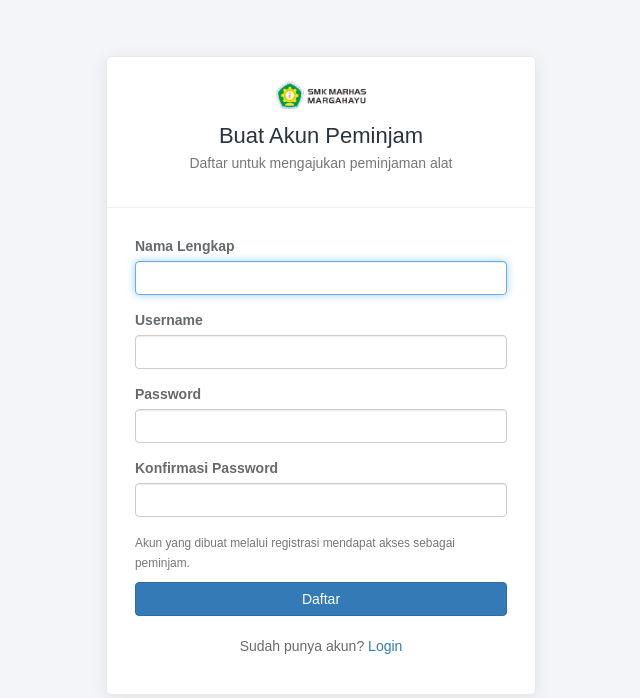
After one commit to avicenna404/ujikom, a Laravel app: page /register in a window 1280 px wide. The commit adds this page. Shown: the top 698 px of the page, without its empty margins (319-959 px from the left). Run offline with Laravel 12, Linux system fonts and the light colour scheme.

Commit message:
feat: registrasi

```diff
--- /dev/null
+++ b/app/Http/Controllers/Auth/RegisterController.php
@@ -0,0 +1,45 @@
+<?php
+
+declare(strict_types=1);
+
+namespace App\Http\Controllers\Auth;
+
+use App\Http\Controllers\Controller;
+use App\Models\User;
+use Illuminate\Auth\Events\Registered;
+use Illuminate\Http\RedirectResponse;
+use Illuminate\Http\Request;
+use Illuminate\Support\Facades\Auth;
+use Illuminate\View\View;
+
+class RegisterController extends Controller
+{
+    public function create(): View
+    {
+        return view('auth.register');
+    }
+
+    public function store(Request $request): RedirectResponse
+    {
+        $validated = $request->validate([
+            'nama_lengkap' => ['required', 'string', 'max:255'],
+            'username' => ['required', 'string', 'max:100', 'alpha_dash', 'unique:users,username'],
+            'password' => ['required', 'string', 'min:8', 'confirmed'],
+        ]);
+
+        $user = User::create([
+            'nama_lengkap' => $validated['nama_lengkap'],
+            'username' => $validated['username'],
+            'password' => $validated['password'],
+            'role' => 'peminjam',
+        ]);
+
+        event(new Registered($user));
+
+        Auth::login($user);
+        $request->session()->regenerate();
+
+        return redirect()->route('katalog-alat.index')
+            ->with('success', 'Registrasi berhasil. Selamat datang!');
+    }
+}
--- a/resources/views/auth/login.blade.php
+++ b/resources/views/auth/login.blade.php
@@ -45,6 +45,7 @@
                     </div>
                     <button type="submit" class="btn btn-primary btn-block">Login</button>
                 </form>
+                <p class="text-center" style="margin-top:20px;">Belum punya akun? <a href="{{ route('register') }}">Daftar sebagai peminjam</a></p>
             </div>
         </div>
     </main>
--- /dev/null
+++ b/resources/views/auth/register.blade.php
@@ -0,0 +1,56 @@
+<!doctype html>
+<html lang="id">
+<head>
+    <meta charset="utf-8">
+    <meta name="viewport" content="width=device-width, initial-scale=1">
+    <title>Registrasi | Sistem Peminjaman Alat</title>
+    <link rel="stylesheet" href="{{ asset('assets/css/bootstrap.min.css') }}">
+    <style>
+        body { background: #F3F5F8; color: #676a6d; font-family: Arial, sans-serif; }
+        .register-wrap { max-width: 460px; margin: 7vh auto; padding: 0 15px; }
+        .register-panel { background: #fff; border: 1px solid #e7e9ed; border-radius: 5px; box-shadow: 0 4px 18px rgba(30, 40, 55, .08); }
+        .register-heading { padding: 24px 28px; border-bottom: 1px solid #f0f2f5; text-align: center; }
+        .register-heading img { max-width: 90px; max-height: 70px; margin-bottom: 10px; }
+        .register-heading h1 { margin: 5px 0; color: #2B333E; font-size: 22px; }
+        .register-body { padding: 28px; }
+    </style>
+</head>
+<body>
+    <main class="register-wrap">
+        <div class="register-panel">
+            <div class="register-heading">
+                <img src="{{ asset('assets/img/logo.png') }}" alt="Logo SMK Marhas">
+                <h1>Buat Akun Peminjam</h1>
+                <p class="text-muted">Daftar untuk mengajukan peminjaman alat</p>
+            </div>
+            <div class="register-body">
+                @if($errors->any())
+                    <div class="alert alert-danger">{{ $errors->first() }}</div>
+                @endif
+                <form method="POST" action="{{ route('register.store') }}">
+                    @csrf
+                    <div class="form-group">
+                        <label for="nama_lengkap">Nama Lengkap</label>
+                        <input id="nama_lengkap" name="nama_lengkap" type="text" class="form-control" value="{{ old('nama_lengkap') }}" required autofocus autocomplete="name">
+                    </div>
+                    <div class="form-group">
+                        <label for="username">Username</label>
+                        <input id="username" name="username" type="text" class="form-control" value="{{ old('username') }}" required autocomplete="username">
+                    </div>
+                    <div class="form-group">
+                        <label for="password">Password</label>
+                        <input id="password" name="password" type="password" class="form-control" required minlength="8" autocomplete="new-password">
+                    </div>
+                    <div class="form-group">
+                        <label for="password_confirmation">Konfirmasi Password</label>
+                        <input id="password_confirmation" name="password_confirmation" type="password" class="form-control" required minlength="8" autocomplete="new-password">
+                    </div>
+                    <p class="text-muted"><small>Akun yang dibuat melalui registrasi mendapat akses sebagai peminjam.</small></p>
+                    <button type="submit" class="btn btn-primary btn-block">Daftar</button>
+                </form>
+                <p class="text-center" style="margin-top:20px;">Sudah punya akun? <a href="{{ route('login') }}">Login</a></p>
+            </div>
+        </div>
+    </main>
+</body>
+</html>
--- a/routes/web.php
+++ b/routes/web.php
@@ -2,6 +2,7 @@
 
 use App\Http\Controllers\AlatController;
 use App\Http\Controllers\Auth\LoginController;
+use App\Http\Controllers\Auth\RegisterController;
 use App\Http\Controllers\DashboardController;
 use App\Http\Controllers\DetailPeminjamanController;
 use App\Http\Controllers\KategoriController;
@@ -15,6 +16,8 @@ use Illuminate\Support\Facades\Route;
 Route::middleware('guest')->group(function (): void {
     Route::get('/login', [LoginController::class, 'create'])->name('login');
     Route::post('/login', [LoginController::class, 'store'])->name('login.store');
+    Route::get('/register', [RegisterController::class, 'create'])->name('register');
+    Route::post('/register', [RegisterController::class, 'store'])->name('register.store');
 });
 
 Route::middleware('auth')->group(function (): void {
```
